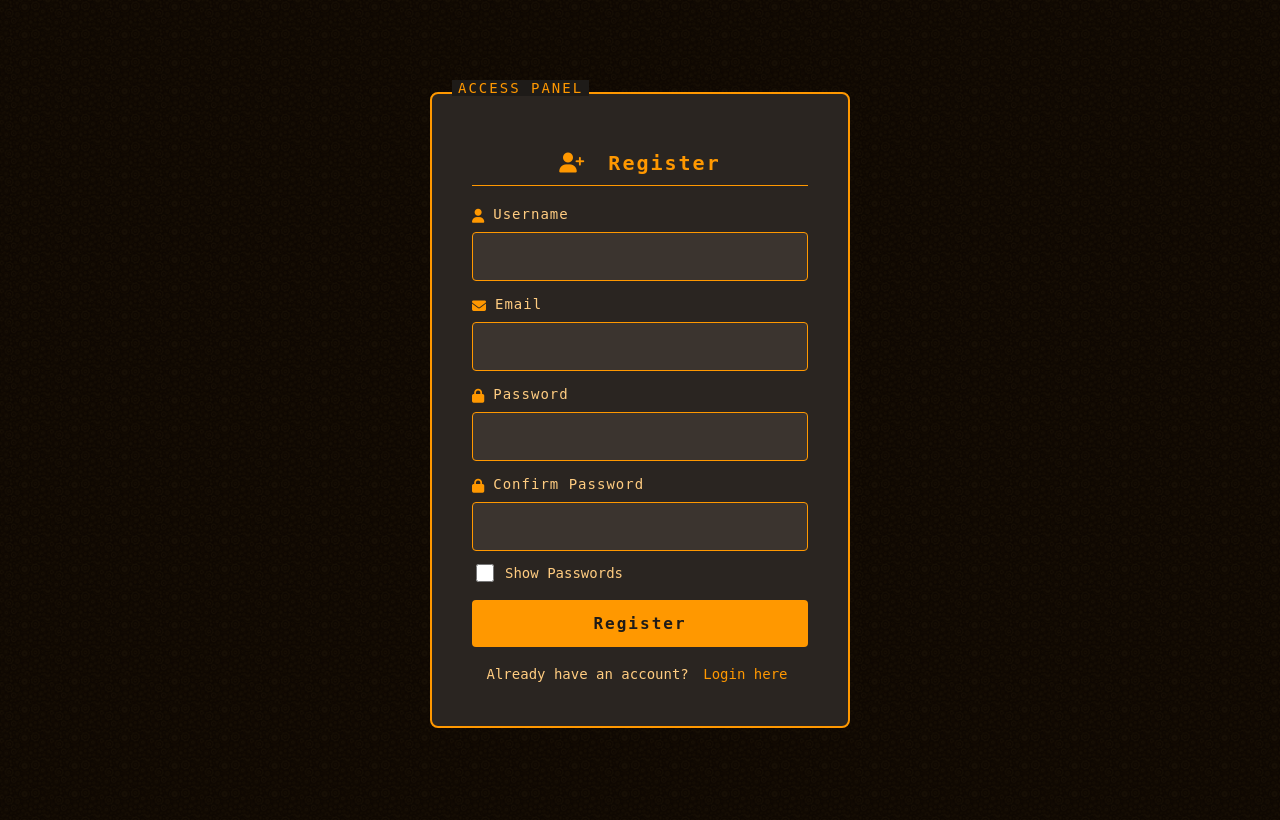
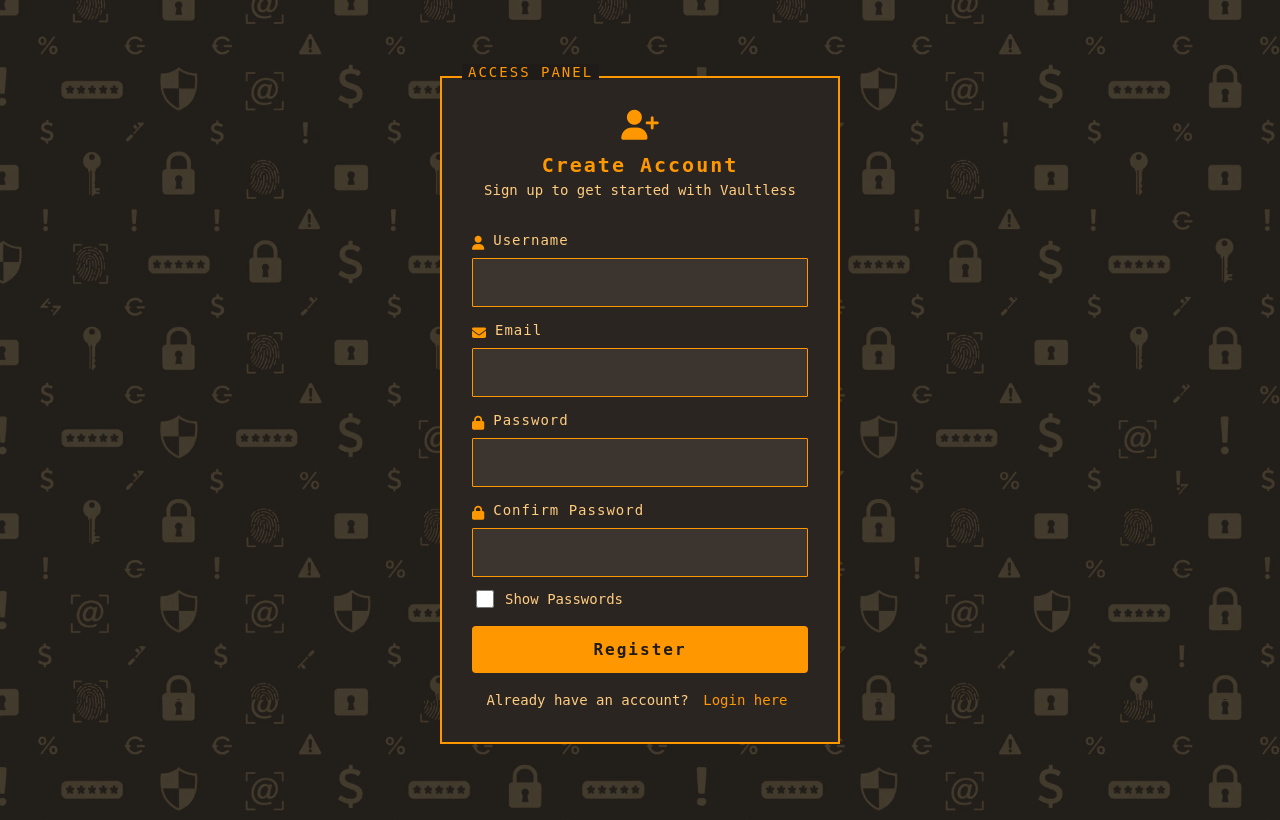
Before and after one commit to shardulcodes/VaultlessFinal, a Flask app: page /register in a window 1280 px wide. Run offline with Flask 3, Linux system fonts and the light colour scheme; some web fonts are replaced.

Commit message:
background-image-updated and register UI fixed

```diff
--- a/static/style.css
+++ b/static/style.css
@@ -3,7 +3,7 @@
 
 body {
   margin: 0;
-  background: url("/static/images/finalbg.png") repeat;
+  background: url("/static/images/sec_bg.png") repeat;
   background-size: 700px;
   font-family: "Share Tech Mono", monospace;
   background-color: #1e1b18;
--- a/templates/login.html
+++ b/templates/login.html
@@ -22,8 +22,8 @@
         justify-content: center;
         height: 100vh;
         margin: 0;
-        background: url("/static/images/geargeargear.png") repeat;
-        background-size: 50px;
+        background: url("/static/images/sec_bg.png") repeat;
+        background-size: 700px;
       }
 
       .form-container {
--- a/templates/register.html
+++ b/templates/register.html
@@ -23,19 +23,18 @@
         min-height: 100vh;
         margin: 0;
         padding: 10px; /* prevents edge clipping */
-        background: url("/static/images/geargeargear.png") repeat;
-        background-size: 50px;
+        background: url("/static/images/sec_bg.png") repeat;
+        background-size: 700px;
       }
 
       .form-container {
         background: #2a2521;
         border: 2px solid #ff9800;
-        padding: 40px;
-        width: 90%;
-        max-width: 420px;
+        padding: 30px;
+        max-width: 400px;
+        width: 100%;
         box-sizing: border-box;
         position: relative;
-        border-radius: 8px;
       }
 
       .form-container::before {
@@ -50,19 +49,32 @@
         color: #ff9800;
       }
 
-      h2 {
+      .header {
+        display: flex;
+        flex-direction: column;
+        align-items: center;
+        margin-bottom: 20px;
         text-align: center;
-        margin-bottom: 20px;
+      }
+
+      .header-icon {
+        font-size: 30px;
+        color: #ff9800;
+        margin-bottom: 10px;
+      }
+
+      .header h2 {
         font-size: 20px;
+        margin: 0;
         letter-spacing: 2px;
         color: #ff9800;
-        border-bottom: 1px solid #ff9800;
-        padding-bottom: 10px;
+        text-align: center;
       }
 
-      h2 i {
-        margin-right: 8px;
-        color: #ff9800;
+      .header-subtitle {
+        font-size: 14px;
+        color: #ffcc80;
+        margin-top: 5px;
       }
 
       .alert {
@@ -109,7 +121,7 @@
         font-size: 16px;
         outline: none;
         margin: 0; /* no auto-centering needed at 100% width */
-        border-radius: 4px;
+        border-radius: 1px;
       }
 
       .form-group input:focus {
@@ -191,7 +203,13 @@
   </head>
   <body>
     <div class="form-container">
-      <h2><i class="fas fa-user-plus"></i> Register</h2>
+      <div class="header">
+        <div class="header-icon">
+          <i class="fas fa-user-plus"></i>
+        </div>
+        <h2>Create Account</h2>
+        <p class="header-subtitle">Sign up to get started with Vaultless</p>
+      </div>
 
       {% with messages = get_flashed_messages(with_categories=true) %} {% if
       messages %} {% for category, message in messages %}
```
Also changed, not shown: static/images/sec_bg.png (added), static/images/sec_symbols.png (added).
